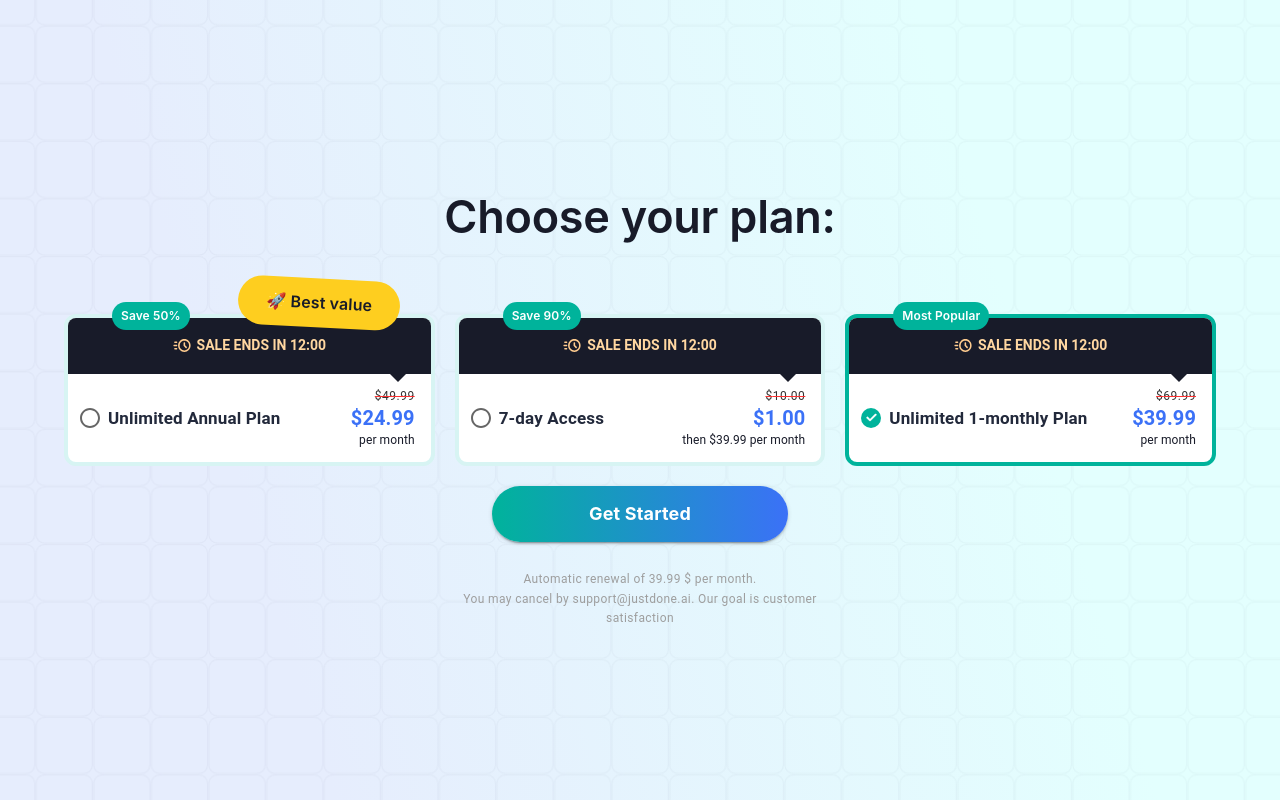
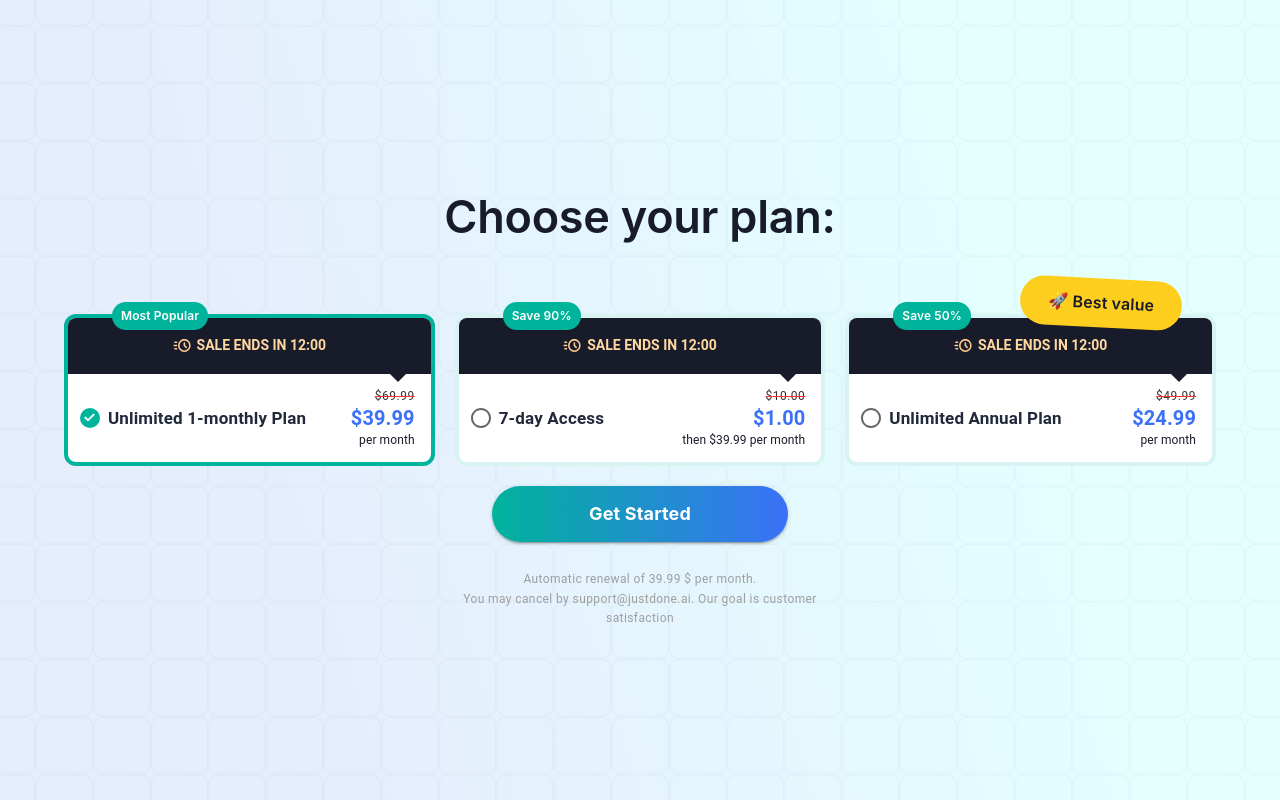
Before and after one commit to xanderrybalov/rybalov-manifest, a Next.js app: page /pricing in a window 1280 px wide. Built offline with nearby package versions, Linux system fonts and the light colour scheme.

Commit message:
fix: fixed render logic of pricing table

```diff
--- a/src/app/pricing/PricingTable.tsx
+++ b/src/app/pricing/PricingTable.tsx
@@ -23,13 +23,12 @@
   period?: string;
 }[] = [
   {
-    id: 'annual',
-    name: 'Unlimited Annual Plan',
-    oldPrice: 49.99,
-    price: 24.99,
+    id: 'monthly',
+    name: 'Unlimited 1-monthly Plan',
+    oldPrice: 69.99,
+    price: 39.99,
     currency: 'USD',
-    discount: 'Save 50%',
-    badge: 'Best value',
+    discount: 'Most Popular',
   },
   {
     id: 'weekly',
@@ -41,12 +40,13 @@
     period: 'then $39.99 per month',
   },
   {
-    id: 'monthly',
-    name: 'Unlimited 1-monthly Plan',
-    oldPrice: 69.99,
-    price: 39.99,
+    id: 'annual',
+    name: 'Unlimited Annual Plan',
+    oldPrice: 49.99,
+    price: 24.99,
     currency: 'USD',
-    discount: 'Most Popular',
+    discount: 'Save 50%',
+    badge: 'Best value',
   },
 ];
 
@@ -54,6 +54,9 @@
   const [selectedPlan, setSelectedPlan] = useState<string | null>('monthly');
   const theme = useTheme();
   const isDesktop = useMediaQuery(theme.breakpoints.up('md'));
+
+  // Если не десктоп, инвертируем порядок карточек
+  const sortedPlans = isDesktop ? plans : [...plans].reverse();
 
   return (
     <Container sx={{ py: '77px' }}>
@@ -78,7 +81,7 @@
             },
           }}
         >
-          {plans.map((plan) => (
+          {sortedPlans.map((plan) => (
             <ProductCard
               key={plan.id}
               name={plan.name}
```
